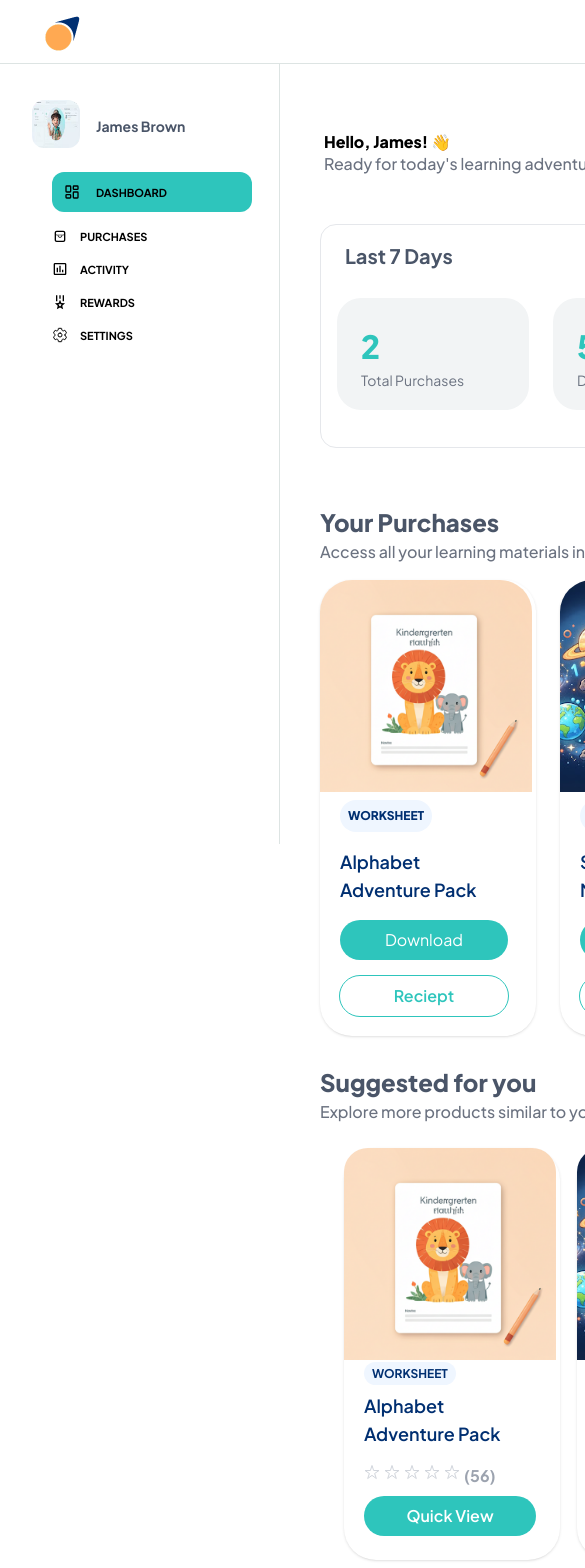
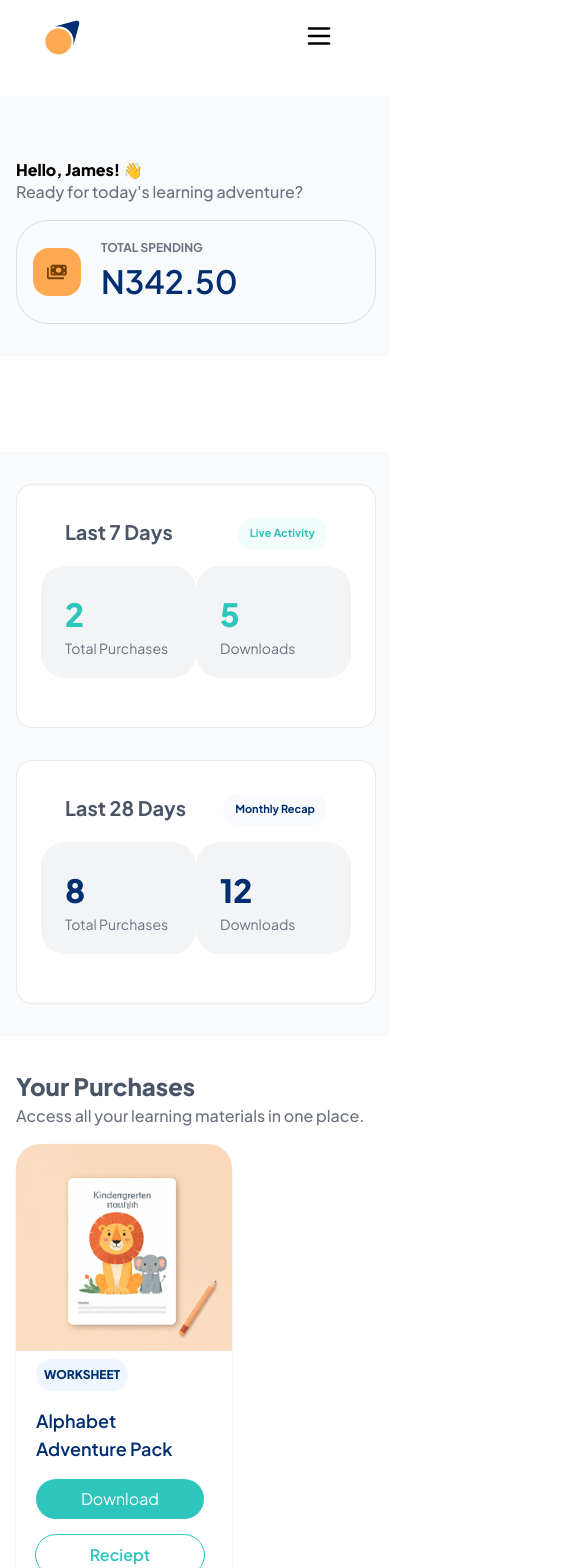
Before and after one commit to clementugomaliki-cpu/MerchbyLucius, a React (Vite) app: page /dashboard in a window 390 px wide. Shown: the top 1568 px of the page, 585 px wide, since content can reach past the window. Built offline with nearby package versions, Linux system fonts and the light colour scheme.

Commit message:
worked on the Responsiveness

```diff
--- a/src/Dashboard.jsx
+++ b/src/Dashboard.jsx
@@ -1,5 +1,5 @@
 
-import DashboardAside from "./DashboardAside"
+// import DashboardAside from "./DashboardAside"
 import DashboardNav from "./DashboardNav"
 import DashboardHeader from "./DashboardHeader"
 import DashboardStatistics from "./DashboardStatistics"
@@ -7,14 +7,16 @@ import DasshboardCard from "./DasshboardCard"
 import { DownloadProvider } from "./Download"
 import DashboardStar from "./DashboardStar"
 import DashboardFooter from "./DashboardFooter"
+import PagesHeader from "./Components/PagesHeader"
+import Sidebar from "./Components/Sidebar"
 function Dashboard() {
   return (
     <div >
-          <DashboardNav/>
-          <div className="grid ">
-          <DashboardAside/>
+          <PagesHeader/>
+          <div>
+          <Sidebar/>
           </div>
-          <div className="max-w-[90px] w-full mx-78 px-2">
+          <div>
              <DashboardHeader/>
              <DownloadProvider>
             <DashboardStatistics/>
--- a/src/DashboardFooter.jsx
+++ b/src/DashboardFooter.jsx
@@ -2,15 +2,15 @@ import React from 'react'
 import badge from './assets/container.svg'
 function DashboardFooter() {
   return (
-    <div className="w-234 h-72  bg-[#002F71E5] rounded-4xl pt-14 px-10 pb-10 mt-10">
+    <div className="md:w-234 md:h-72 sm:w-100 sm:h-134 bg-[#002F71E5] rounded-4xl pt-14 px-10 pb-10 mt-10 border    flex-1 md:ml-72 px-4 sm:px-8 md:px-12 py-8">
         <div className="grid grid-cols-2 gap-4 ">
-            <div className="w-234 h-72 ">
+            <div className="w-234 h-72 sm:w-100 sm:h-134  ">
                 <h3 className="font-bold w-200 h-10 text-white font-extrabold text-[30px]">You've earned 450 Merch Points!</h3>
                 <p className='w-147 h-6 font-medium text-[16px] text-white '>Keep shopping  to unlock limited edition learning packs and exclusive badges.</p>
                < button className="h-12 w-49 text-white bg-[#2EC5BC] rounded-full py-3 px-8 text-[16px] mt-10 ">View All Rewards</button>
             </div>
 
-            <div className=' ml-60  '>
+            <div className=' ml-60 '>
                 <div className='rounded-full border-white/20 bg-[#006A65] border-4 border p-4 w-48 h-48 mx-auto justify-center place-items-center'>
 
                 <img src={badge} alt="Badge"  className='justify-center mx-auto my-10 items-center '/>
--- a/src/DashboardHeader.jsx
+++ b/src/DashboardHeader.jsx
@@ -9,20 +9,22 @@ function DashboardHeader() {
   // );
 
   return (
-    <div className='p-1'>
-    <header className='flex justify-between bg-white w-229 h-26 mt-18  py-6'>
-                <div className=''>
-                    <h2 className='font-extrabold text-[16px] leading-5 mt-8 font-[Plus Jakarta Sans]'>Hello, James! 👋</h2>
+    <div className='flex-1 bg-[#F8FAFB]  md:mb-0 mt-24 md:ml-72 px-4 sm:px-8 md:px-12 py-8 '>
+    <header className=''>
+                <div className='flex flex-col md:flex-row md:justify-between lg:gap-80 '>
+                <div className='flex-col'>
+                    <h2 className='font-extrabold text-[16px] leading-5 mt-8 font-[Plus Jakarta Sans] '>Hello, James! 👋</h2>
                     <p className='font-medium text-[16px] text-[#6B7280] font-[Plus Jakarta Sans] '>Ready for today's learning adventure?</p>
                 </div>
-        <div className='border-1 border-[#BBC9C780] p-4 min-w-50 rounded-2xl h-26 mt-2 flex gap-4 items-center'>
-     <div className='w-12 h-12 bg-[#FFA952] rounded-2xl flex justify-center items-center'  >
+        <div className=' w-90 h-26 border border-1 border-[#BBC9C780] p-4 mt-4 rounded-4xl lg:w-66 lg:h-26 lg:rounded-2xl h-26 lg:mt-2 flex lg:gap-4 items-center'>
+     <div className='w-12 h-12 bg-[#FFA952] rounded-2xl flex justify-center items-center lg:w-12 lg:h-12'  >
         <img src={card} alt="" className='item-center mx-auto w-5 h-5' />
      </div>
-     <div className="py-1">
-        <p className='text-[12px] font-bold '>TOTAL SPENDING</p>
-        <h1 className='text-2xl font-semibold text-[#002F71]'>N342.50</h1>
+     <div className="py-1 ml-5 lg:w-35">
+        <p className='text-[12px] font-bold lg:text-[12px] lg:font-bold text-[#6B7280]'>TOTAL SPENDING</p>
+        <h1 className='lg:text-[32px] text-[32px] lg:font-semibold font-semibold text-[#002F71]'>N342.50</h1>
 
+     </div>
      </div>
         </div>
     </header>
--- a/src/DashboardStatistics.jsx
+++ b/src/DashboardStatistics.jsx
@@ -7,21 +7,21 @@ function DashboardStatistics({id}) {
      const { download, handleDownload } = useDownload()
 
   return (
-    <div className='w-236 h-60  my-10'>
-       <div className='grid grid-cols-2 '>
-       <div className='w-110 h-56 border border-gray-200 rounded-2xl bg-white '>
+    <div className='flex-1 bg-[#F8FAFB] mt-24 md:mt-0 md:ml-72 px-4 sm:px-8 md:px-12 py-8'>
+       <div className=' grid md:grid-cols-2 gap-8 '>
+       <div className='w-90 h-61  px-6 py-4 border border-gray-200 rounded-2xl bg-white lg:w-110 lg: '>
           <div className='flex p-4 justify-between mx-2'>
           <h3 className='font-[Plus Jakarta Sans] text-[#4A5568] font-bold text-[20px]'>Last 7 Days</h3>
           <span className='rounded-full bg-[#2EC5BC33]/30  px-3 py-2'> <p className='font-bold text-[11px] font-[Plus Jakarta Sans] text-[#2EC5BC]'>Live Activity</p></span>
           </div>
-        <div className='w-100 mx-4 pt-2 h-30 grid grid-cols-2 gap-8 content-center'>
+        <div className='flex justify-between content-center'>
           {/* first box inside the container */}
-          <div className='cols-span-1  h-28 w-48 p-6 gap-2 bg-[#F2F4F5] rounded-3xl '>
+              <div className='cols-span-1  h-28 w-40 lg:w-48 p-6 gap-2 bg-[#F2F4F5] rounded-3xl '>
                 <h3 className='text-[32px] font-extrabold text-[#2EC5BC]'>2</h3>
                 <p className='font-mexium text-[14px] text-[#6B7280] font-[Plus Jakarta Sans]'>Total Purchases</p>
               </div>
           {/* second box inside the container */}
-          <div className='cols-span-1 h-28 w-48 p-6 gap-2 bg-[#F2F4F5] rounded-3xl'>
+                <div className='cols-span-1 h-28 w-40 lg:48 p-6 gap-2 bg-[#F2F4F5] rounded-3xl'>
                 <h3 className='text-[32px] font-extrabold text-[#2EC5BC]'>5</h3>
                   <p className='font-mexium text-[14px] text-[#6B7280] font-[Plus Jakarta Sans]'>Downloads</p>
                 </div>
@@ -30,19 +30,19 @@ function DashboardStatistics({id}) {
        </div>
 
         {/* //second box to the right */}
-       <div className='w-110 h-56 border border-gray-200  rounded-2xl bg-white' >
+       <div className='w-90 h-61 border border-gray-200  px-6 py-4 bg-white lg:w-110 lg: rounded-2xl' >
         <div className='flex  p-4 justify-between mx-2'>
           <h3 className='font-[Plus Jakarta Sans] text-[#4A5568] font-bold text-[20px]'>Last 28 Days</h3>
            <span className='rounded-full bg-[#91B0FA33]/30  px-3 py-2'> <p className='font-bold text-[11px] font-[Plus Jakarta Sans] text-[#002F71]'>Monthly Recap</p></span>
         </div>
-        <div className='w-100 mx-4 pt-4 h-30 grid grid-cols-2 gap-4 content-center'>
+        <div className='flex justify-between content-center'>
           {/* first box inside the container */}
-          <div className='cols-span-1  h-28 w-48 p-6 gap-2 bg-[#F2F4F5] rounded-3xl '>
+          <div className='cols-span-1 h-28 w-40 lg:w-47 p-6 gap-2 bg-[#F2F4F5] rounded-3xl '>
             <h3 className='text-[32px] font-extrabold text-[#002F71]'>8</h3>
             <p className='font-mexium text-[14px] text-[#6B7280] font-[Plus Jakarta Sans]'>Total Purchases</p>
           </div>
           {/* second box inside the container */}
-          <div className='cols-span-1 h-28 w-48 p-6 gap-2 bg-[#F2F4F5] rounded-3xl'>
+          <div className='cols-span-1 h-28 w-40 lg:w-47 p-6 gap-2 bg-[#F2F4F5] rounded-3xl'>
           <h3 className='text-[32px] font-extrabold text-[#002F71]'>12</h3>
             <p className='font-mexium text-[14px] text-[#6B7280] font-[Plus Jakarta Sans]'>Downloads</p>
           </div>
--- a/src/DasshboardCard.jsx
+++ b/src/DasshboardCard.jsx
@@ -42,21 +42,22 @@ function DasshboardCard() {
 
     ]
   return (
-    <div className='w-220 h-130 gap-8 '>
+    <div className='flex-1  md:ml-72 px-4 sm:px-8 md:px-12 py-8'>
       <div>
         <div className=' '>
            <h3 className='font-extrabold text-[24px] font-[Plus Jakarta Sans] text-[#4A5568]'>Your Purchases</h3>
            <p className='font-medium text-[16px] text-[#6B7280] '>Access all your learning materials in one place.</p>
         </div>
-            <div className='grid grid-cols-4 w-220 gap-x-20  pt-4'>
+            <div className='grid lg:grid-cols-4 sm:grid-cols-2 sm:h-auto sm:gap-4 w-220 gap-x-20  pt-4'>
                 {card.map((c, index)=>(
                 <div className='shadow-sm w-54 h-114 rounded-4xl flex-cols justify-between '>
-                  <div className='w-53 h-53'>
-                    <img src={c.image} alt="" className='w-full h-full object-full rounded-t-4xl' />
+                  <div className=''>
+                    <img src={c.image} alt="" className='rounded-t-3xl' />
                     </div>
                     <div className='pl-5'>
                     <button className='w-auto h-8 font-extrabold text-xs text-[#002F71] bg-blue-50 px-2 py-2 mt-2 rounded-full'>{c.badgeText}</button>
                     <h3 className='font-[Plus Jakarta Sans] text-lg text-[#002F71] font-semibold my-4 w-43 h-14 '>{c.title}</h3>
+
                     <button onClick={() => handleDownload(download.id)} className='text-[16px] bg-[#2EC5BC] py-2 text-white rounded-4xl w-42 h-10 text-center'>{c.text}</button>
                     <button className='w-42 h-10 outline-[#2EC5BC] outline rounded-4xl mt-4 text-[#2EC5BC] text-[16px] font-semibold'>{c.reciept}</button>
                     </div>
--- a/src/LoginPage.jsx
+++ b/src/LoginPage.jsx
@@ -35,7 +35,7 @@ async function signIn() {
     setErrorMessage("");
     setFormInput({email: "", password: ""});
     localStorage.setItem("token", data.userToken);
-    navigate("/creator-dashboard");
+    navigate("/dashboard");
 
 } catch (err) {
     console.log(err);
```
Also changed, not shown: src/DashboardStar.jsx (+5 -4 lines). Lines whose indentation alone changed are shown as unchanged.
